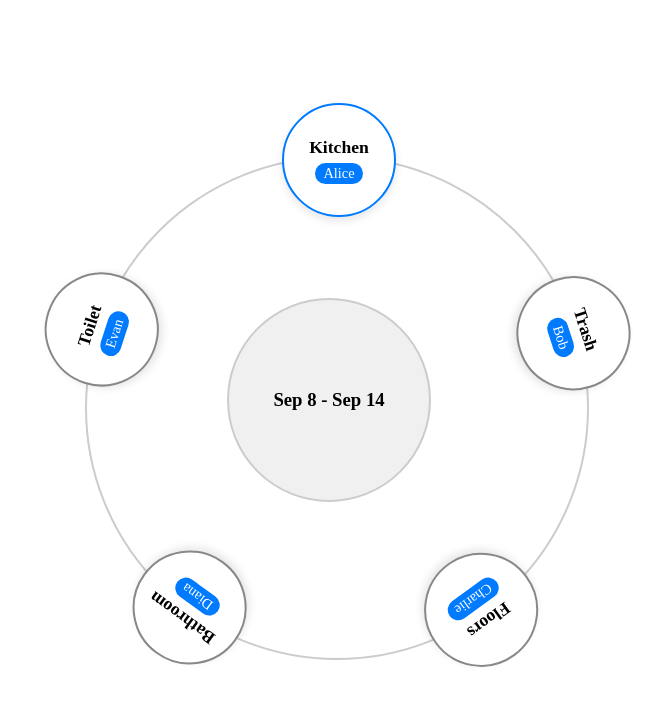
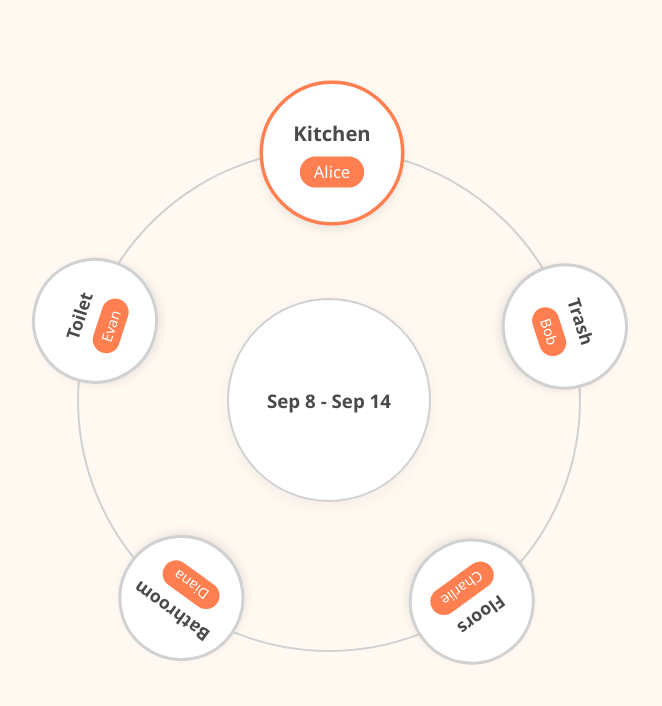
Before and after one commit to DanielRachev/scheduler, a React (Vite) app: page / in a window 1280 px wide. Shown: the top 706 px of the page, without its empty margins (311-973 px from the left). Built offline with nearby package versions, Linux system fonts and the light colour scheme.

Commit message:
feat: Add new style.

```diff
--- a/src/App.css
+++ b/src/App.css
@@ -1,3 +1,18 @@
+:root {
+  --background-color: #FFF9F2;
+  --text-color: #4A4A4A;
+  --primary-accent: #FF7F50;
+  --card-border: #D1D1D1;
+  --white: #FFFFFF;
+  font-family: 'Segoe UI', Roboto, Oxygen, Ubuntu, Cantarell, 'Open Sans', 'Helvetica Neue', sans-serif;
+}
+
+body {
+  background-color: var(--background-color);
+  color: var(--text-color);
+  margin: 0;
+}
+
 .wheel-container {
   display: flex;
   justify-content: center;
@@ -12,7 +27,7 @@
   width: 500px;
   height: 500px;
   border-radius: 50%;
-  border: 2px solid #ccc;
+  border: 2px solid var(--card-border);
   transition: transform 0.5s ease-out;
 }
 
@@ -24,38 +39,14 @@
   width: 180px;
   height: 180px;
   border-radius: 50%;
-  background-color: #f0f0f0;
+  background-color: var(--white);
   display: flex;
   justify-content: center;
   align-items: center;
   text-align: center;
   padding: 10px;
-  border: 2px solid #ccc;
-}
-
-.task-card {
-  position: absolute;
-  top: 50%;
-  left: 50%;
-  width: 110px;
-  height: 110px;
-  margin-left: -55px;
-  margin-top: -55px;
-  display: flex;
-  flex-direction: column;
-  justify-content: center;
-  align-items: center;
-  background-color: white;
-  border: 2px solid #888;
-  border-radius: 50%;
-  box-shadow: 0 4px 8px rgba(0,0,0,0.1);
-  transform-origin: center center;
-}
-
-.task-card.active {
-  transform: scale(1.15);
-  border-color: #007bff;
-  z-index: 10;
+  border: 2px solid var(--card-border);
+  box-shadow: 0 4px 15px rgba(0,0,0,0.05);
 }
 
 .task-card-container {
@@ -66,16 +57,43 @@
   height: 100%;
 }
 
+.task-card {
+  position: absolute;
+  top: 50%;
+  left: 50%;
+  width: 120px;
+  height: 120px;
+  margin-left: -60px;
+  margin-top: -60px;
+  display: flex;
+  flex-direction: column;
+  justify-content: center;
+  align-items: center;
+  background-color: var(--white);
+  border: 3px solid var(--card-border);
+  border-radius: 50%;
+  box-shadow: 0 4px 8px rgba(0,0,0,0.08);
+  transition: transform 0.3s ease, border-color 0.3s ease;
+  transform: translateY(-250px);
+}
+
+.task-card.active {
+  border-color: var(--primary-accent);
+  transform: translateY(-250px) scale(1.15);
+  z-index: 10;
+}
+
 .task-card .task-name {
-  font-weight: bold;
+  font-weight: 600;
   font-size: 1.1em;
 }
 
 .task-card .roommate-name {
-  margin-top: 5px;
-  padding: 2px 8px;
-  border-radius: 12px;
-  background-color: #007bff;
-  color: white;
+  margin-top: 8px;
+  padding: 4px 12px;
+  border-radius: 16px;
+  background-color: var(--primary-accent);
+  color: var(--white);
   font-size: 0.9em;
+  font-weight: 500;
 }
--- a/src/components/TaskCard.jsx
+++ b/src/components/TaskCard.jsx
@@ -1,17 +1,13 @@
 function TaskCard({ task, roommate, rotation, isActive }) {
   const containerStyle = {
     transform: `rotateZ(${rotation}deg)`
-  };
-
-  const cardStyle = {
-    transform: 'translateY(-250px)'
   };
 
   const cardClassName = `task-card ${isActive ? 'active' : ''}`;
 
   return (
     <div style={containerStyle} className="task-card-container">
-      <div className={cardClassName} style={cardStyle}>
+      <div className={cardClassName}>
         <div className="task-name">{task}</div>
         <div className="roommate-name">{roommate}</div>
       </div>
```
